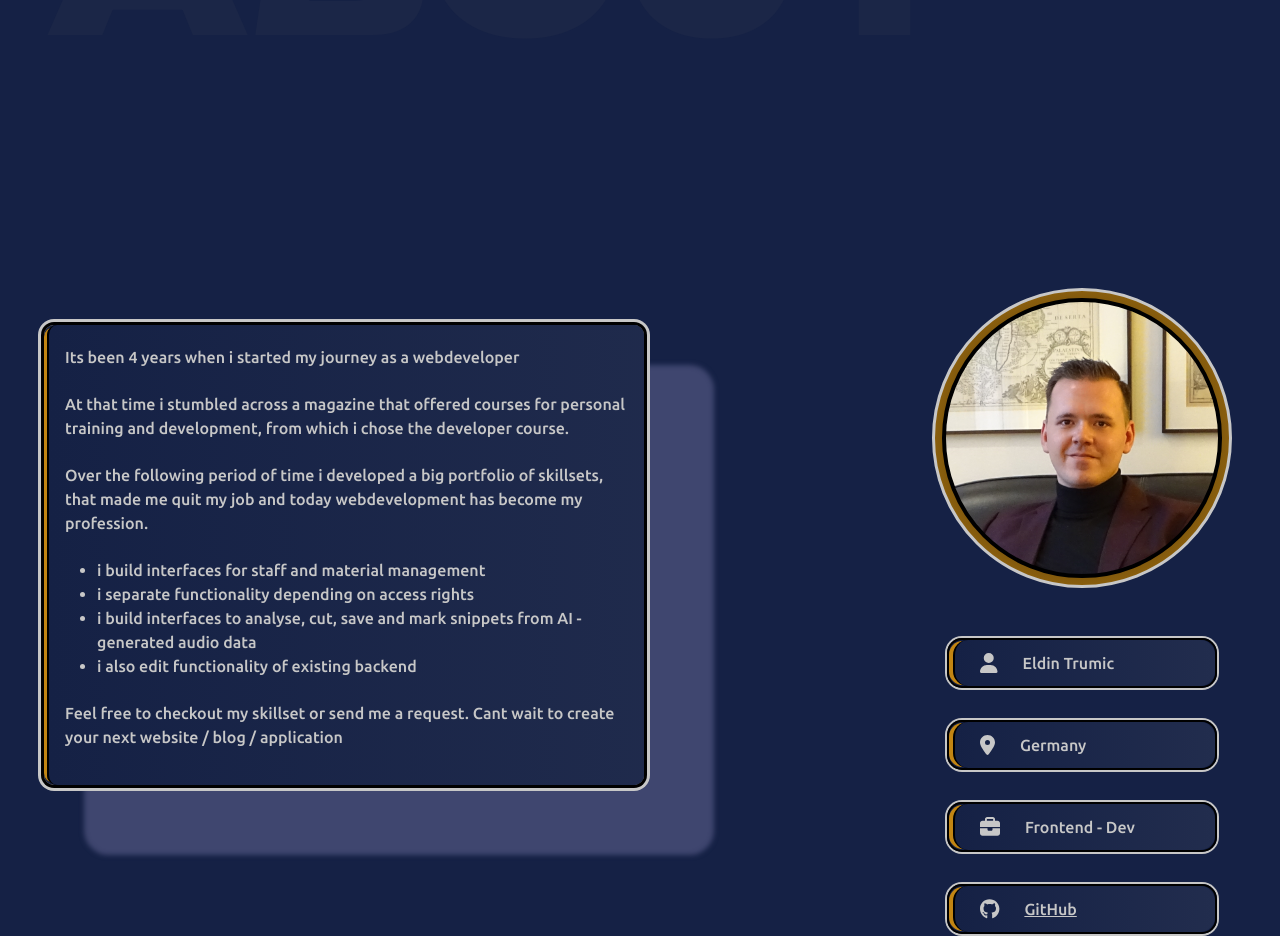
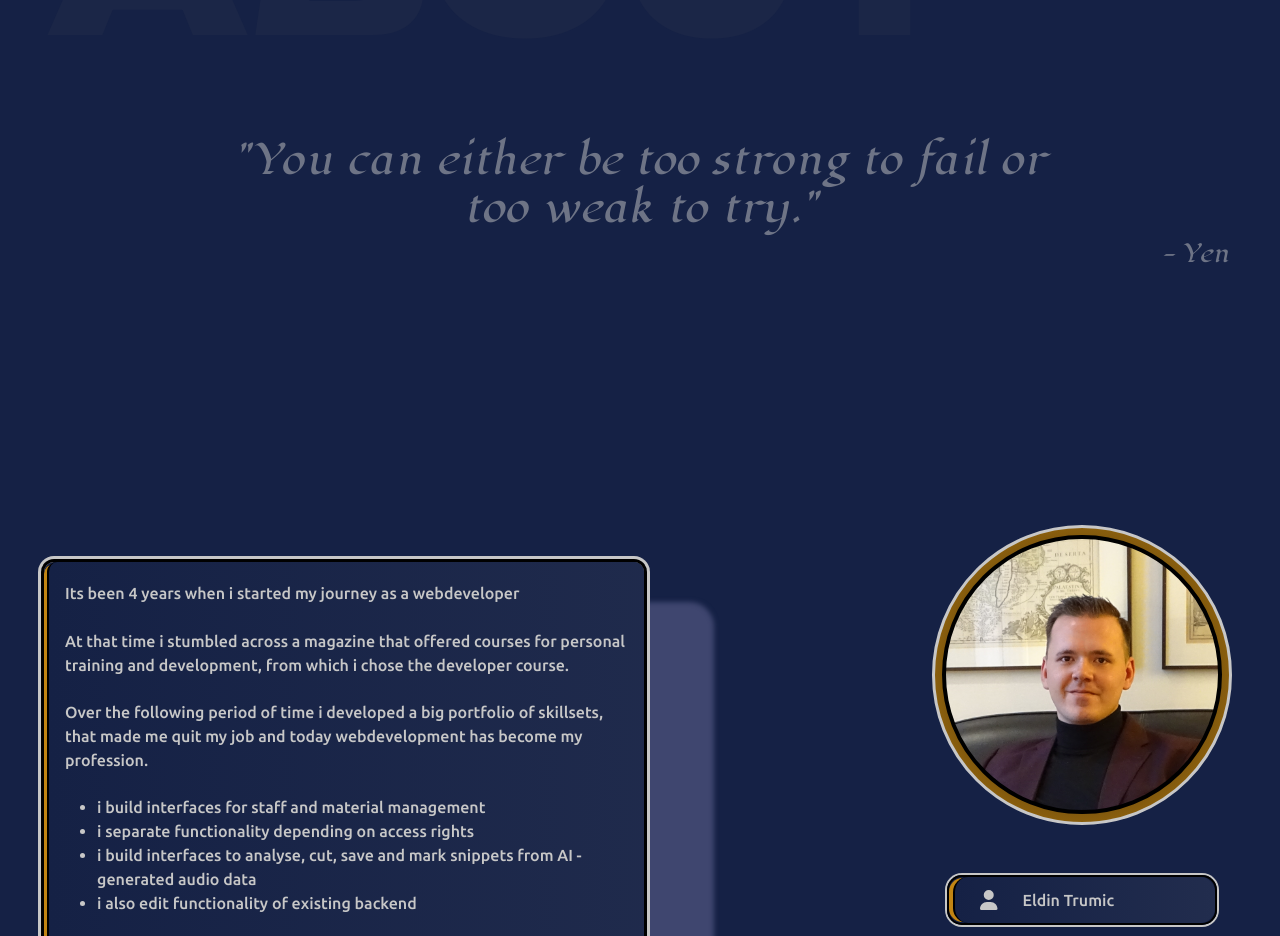
Before and after one commit to DevKame/fav_portfolio, a Vue app: page / in a window 1280 px wide. Shown: the part 960-1896 px from the top of the page. Built offline with nearby package versions, Linux system fonts and the light colour scheme.

Commit message:
added yennefer quote

```diff
--- a/src/components/singleUse/TheAbout.vue
+++ b/src/components/singleUse/TheAbout.vue
@@ -2,12 +2,18 @@
 
 <script lang="ts" setup>
 
-import { ref, onMounted, inject, watch } from 'vue';
+import { ref, onMounted, inject, watch, reactive } from 'vue';
 
 import MyKeywords from '../subcomps/about/MyKeywords.vue';
 
 const aboutSection = ref<HTMLElement>();
 const sectionVisible = ref<boolean>(false);
+
+
+const quote = reactive({
+    quote: '"You can either be too strong to fail or too weak to try."',
+    person: "Yen"
+});
 
 const about1 = ref<string>("Its been 4 years when i started my journey as a webdeveloper");
 const about2 = ref<string>("At that time i stumbled across a magazine that offered courses for personal training and development, from which i chose the developer course.");
@@ -58,6 +64,7 @@ async function openTextbox() {
 <template>
     <section class="about px-4 px-xl-5 d-flex flex-wrap justify-content-around align-items-center" ref="aboutSection">
         <section-headline headline="ABOUT"></section-headline>
+        <the-quote :quote="quote"></the-quote>
         <div class="flex-half px-2 px-sm-0 d-flex flex-column justify-content-start align-items-center">
             <div class="text-box d-flex justify-content-end align-items-center position-relative" ref="aboutTextbox">
                 <div class="text-box-aside bg-tert position-absolute"></div>
```
